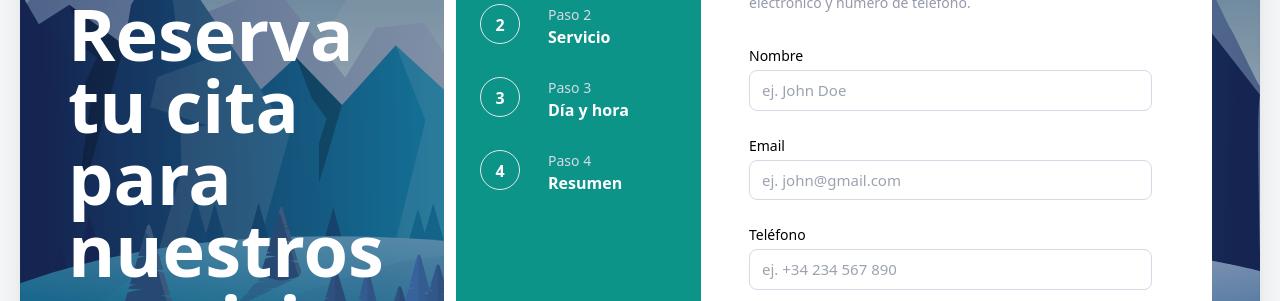
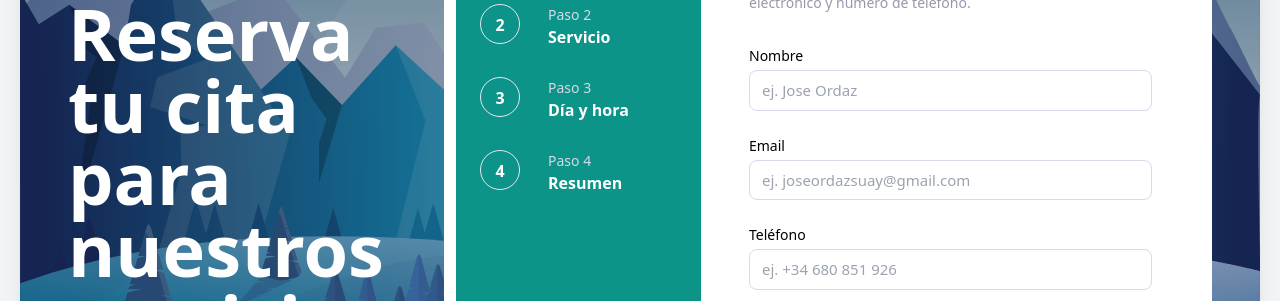
Before and after one commit to rkrasiy/appoint-meme-next, a Next.js app: page / in a window 1280 px wide. Shown: the part 499-800 px from the top of the page. Built offline with nearby package versions, Linux system fonts and the light colour scheme.

Commit message:
más cambios formulario multistep

```diff
--- a/src/app/components/multistep/Form.jsx
+++ b/src/app/components/multistep/Form.jsx
@@ -14,18 +14,13 @@ const Form = () => {
     { id: 3, title: "Día y hora", active: false },
     { id: 4, title: "Resumen", active: false },
   ]);
+
   const [yourInfo, setYourInfo] = useState({
     name: "",
     email: "",
     phone: "",
   });
   const [isEmpty, setIsEmpty] = useState(false);
-
-  const [service, setService] = useState({
-    id: 0,
-    title: "",
-    precio: "",
-  });
 
   const [servicesOptions, setServicesOptions] = useState([
     { id: 1, title: "Corte de pelo adulto", precio: "15€", selected: false },
@@ -40,7 +35,6 @@ const Form = () => {
     { id: 1, name: "Dani", cargo: "Empleado", selected: false },
   ]);
 
-  const [displayThankyou, setDisplayThankyou] = useState(false);
 
   //------------------------------SIDE EFFECTS------------------------------//
 
@@ -88,7 +82,7 @@ const Form = () => {
     // }
 
     if (stepNumber == 2) {
-      if (setServicesOptions == false) {
+      if (setServicesOptions && setServicesOptions == false) {
         setIsEmpty(true);
         return;
       } else {
@@ -110,7 +104,13 @@ const Form = () => {
     });
   };
 
+  const selectService = (title, price, id) => {
 
+
+    setServicesOptions((prevService) => {
+      return { ...prevService, title: title, precio: price };
+    });
+  };
 
 
 
@@ -148,6 +148,7 @@ const Form = () => {
                       servicesOptions={servicesOptions}
                       employeeOptions={employeeOptions}
 
+
                     />
                   ))}
               </div>
@@ -160,7 +161,7 @@ const Form = () => {
                 </div>
                 {stepNumber === 4 ? (
                   <div
-                    onClick={() => setDisplayThankyou(true)}
+
                     className="font-medium bg-[var(--color-principal)] select-none text-white py-3 px-5 rounded-lg cursor-pointer transition duration-100 hover:opacity-90"
                   >
                     Confirmar
--- a/src/app/components/multistep/Services.jsx
+++ b/src/app/components/multistep/Services.jsx
@@ -3,14 +3,11 @@ import SectionHeading from "./SectionHeading";
 const Services = ({
   servicesOptions,
   employeeOptions,
-  onServiceSelect,
-  title,
-  precio,
-  id,
 }) => {
+
   function Services() {
     const services = servicesOptions.map((service) => (
-      <option value={service.title} key={service.id}>
+      <option service={service} value={service.title} key={service.title}>
         {service.title} ({service.precio})
       </option>
     ));
@@ -19,7 +16,7 @@ const Services = ({
 
   function Employee() {
     const employees = employeeOptions.map((employee) => (
-      <option value={employee.name} key={employee.id}>
+      <option employee={employee} value={employee.name} key={employee.name}>
         {employee.name}
       </option>
     ));
@@ -30,8 +27,7 @@ const Services = ({
     <div className="my-5">
 
       <label>Seleccionar un servicio</label>
-      <select
-        onChange={() => onServiceSelect(title, precio, id)}
+      <select onChange={setServices}
         className="w-full rounded-lg border-gray-300 border p-3 text-sm"
       >
         {Services()}
--- a/src/app/components/multistep/YourInfo.jsx
+++ b/src/app/components/multistep/YourInfo.jsx
@@ -3,24 +3,25 @@ import FormField from "./FormField";
 import SectionHeading from "./SectionHeading";
 
 const YourInfo = ({ yourInfo, onChangeYourInfo, isEmpty }) => {
+
   const [formFields, setFormFields] = useState([
     {
       id: 1,
       name: "name",
       label: "Nombre",
-      placeholder: "ej. John Doe",
+      placeholder: "ej. Jose Ordaz",
     },
     {
       id: 2,
       name: "email",
       label: "Email",
-      placeholder: "ej. john@gmail.com",
+      placeholder: "ej. joseordazsuay@gmail.com",
     },
     {
       id: 3,
       name: "phone",
       label: "Teléfono",
-      placeholder: "ej. +34 234 567 890",
+      placeholder: "ej. +34 680 851 926",
     },
   ]);
 
```
